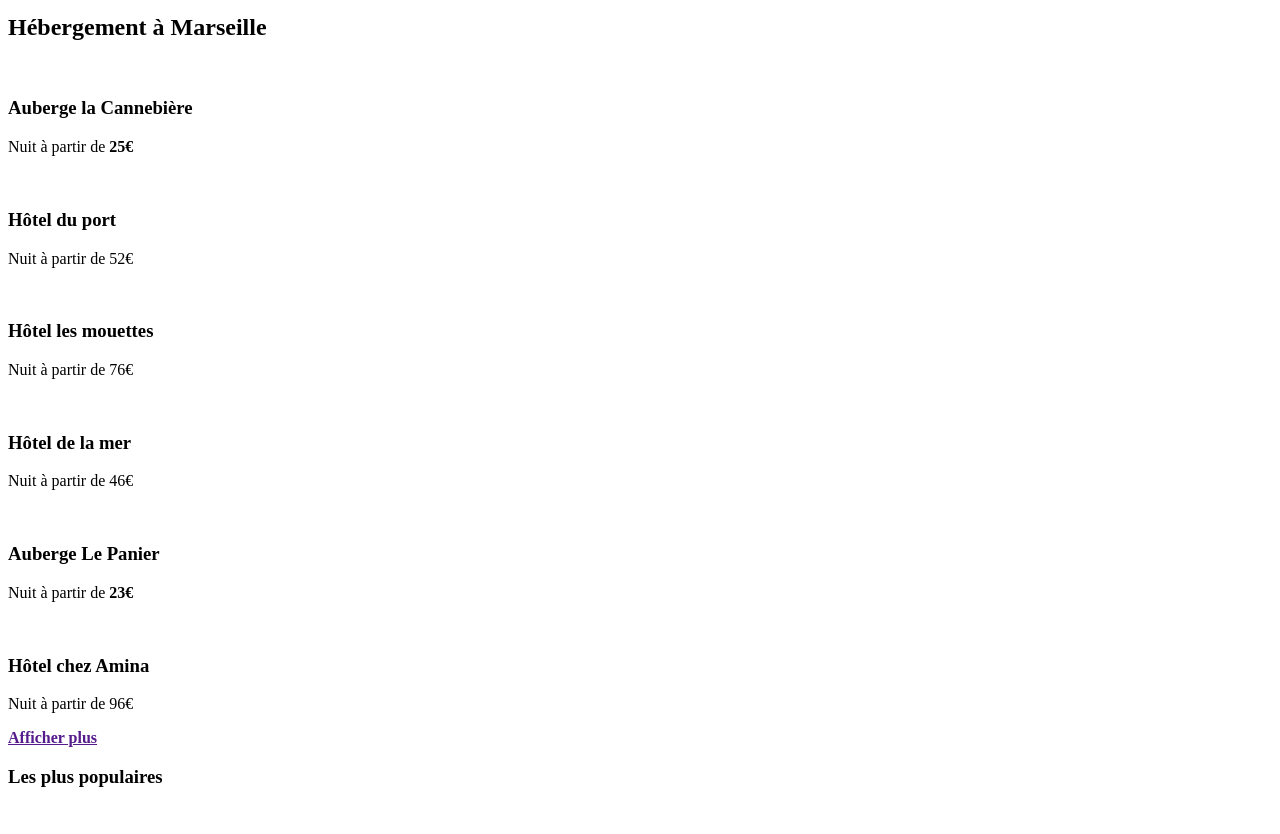
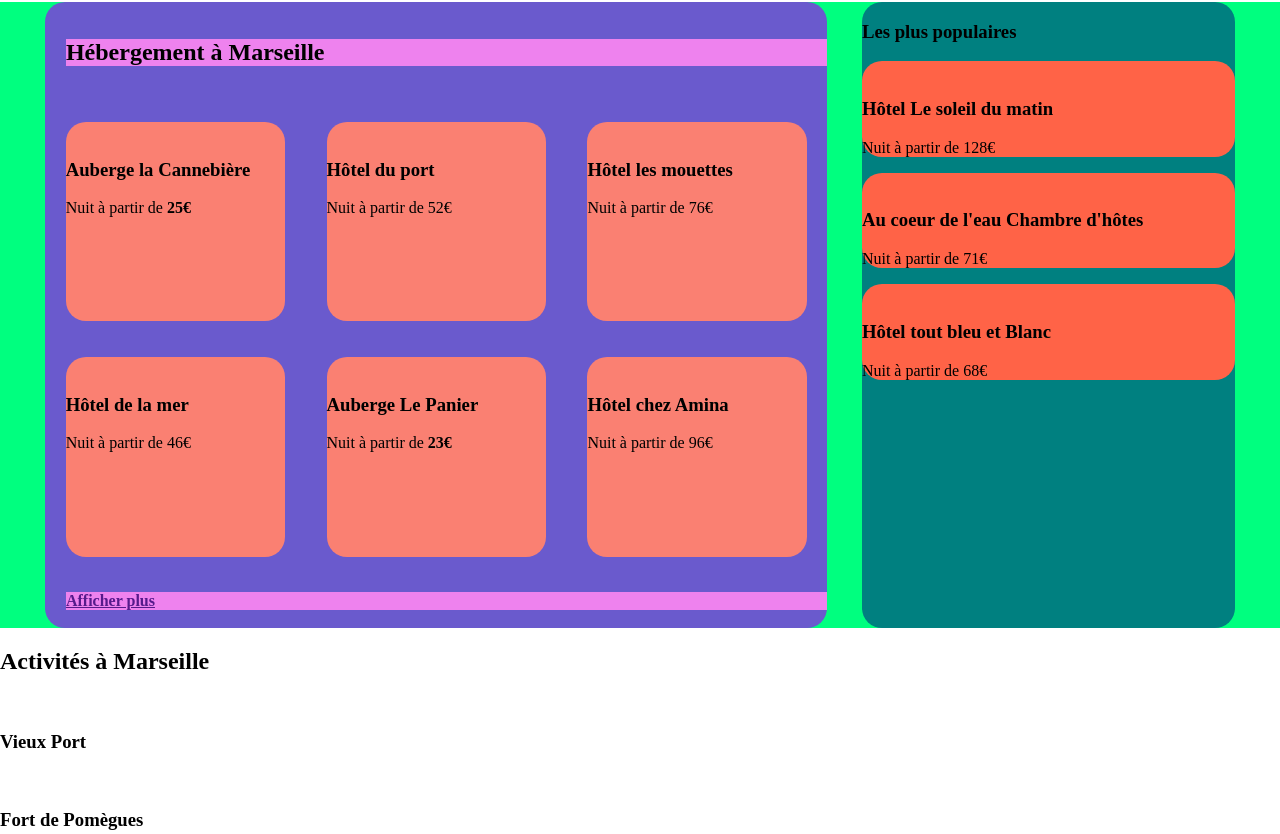
Before and after one commit to ExvigilareGemini/AdelinDubois_2_20112020, a plain HTML site: page index.html in a window 1280 px wide. Shown: the part 407-1241 px from the top of the page. Drawn offline with Linux system fonts and the light colour scheme.

Commit message:
HTML : add class border_round -> pins, sections || CSS : flex -> section hebergement, container_herbergement

```diff
--- a/index.html
+++ b/index.html
@@ -4,6 +4,7 @@
     <meta charset="UTF-8">
     <meta name="viewport" content="width=device-width, initial-scale=1.0">
     <title>Document</title>
+    <link rel="stylesheet" href="./style.css">
 </head>
 <body>
 
@@ -60,9 +61,9 @@
 
     <section class="hebergement">
 
-        <div class="container_hebergement">
-            <h2>Hébergement à Marseille</h2>
-            <div class="pin">
+        <div class="container_hebergement border_round">
+            <h2 class="flex_line">Hébergement à Marseille</h2>
+            <div class="pin border_round">
                 <img src="#" alt="">
                 <h3>Auberge la Cannebière</h3>
                 <p>Nuit à partir de <b>25€</b> </p>
@@ -72,7 +73,7 @@
                 <span class="star checked"></span>
                 <span class="star"></span>
             </div>
-            <div class="pin">
+            <div class="pin border_round">
                 <img src="#" alt="">
                 <h3>Hôtel du port</h3>
                 <p>Nuit à partir de 52€</p>
@@ -82,7 +83,7 @@
                 <span class="star checked"></span>
                 <span class="star checked"></span>
             </div>
-            <div class="pin">
+            <div class="pin border_round">
                 <img src="#" alt="">
                 <h3>Hôtel les mouettes</h3>
                 <p>Nuit à partir de 76€</p>
@@ -92,7 +93,7 @@
                 <span class="star checked"></span>
                 <span class="star"></span>
             </div>
-            <div class="pin">
+            <div class="pin border_round">
                 <img src="#" alt="">
                 <h3>Hôtel de la mer</h3>
                 <p>Nuit à partir de 46€</p>
@@ -102,7 +103,7 @@
                 <span class="star"></span>
                 <span class="star"></span>
             </div>
-            <div class="pin">
+            <div class="pin border_round">
                 <img src="#" alt="">
                 <h3>Auberge Le Panier</h3>
                 <p>Nuit à partir de <b>23€</b></p>
@@ -112,7 +113,7 @@
                 <span class="star checked"></span>
                 <span class="star"></span>
             </div>
-            <div class="pin">
+            <div class="pin border_round">
             <img src="#" alt="">
                 <h3>Hôtel chez Amina</h3>
                 <p>Nuit à partir de 96€</p>
@@ -123,16 +124,16 @@
                 <span class="star checked"></span>
             </div>
 
-        <a href=""><b>Afficher plus</b></a>
+        <a class="flex_line" href=""><b>Afficher plus</b></a>
 
         </div>
 
-        <div class="container_populaire">
+        <div class="container_populaire border_round">
 
             <h3>Les plus populaires</h3>
             <span class="icon_populaire"></span>
 
-            <div class="pin_2">
+            <div class="pin_2 border_round">
                 <img src="#" alt="">
                 <h3>Hôtel Le soleil du matin</h3>
                 <p>Nuit à partir de 128€</p>
@@ -143,7 +144,7 @@
                 <span class="star checked"></span>
             </div>
 
-            <div class="pin_2">
+            <div class="pin_2 border_round">
                 <img src="#" alt="">
                 <h3>Au coeur de l'eau Chambre d'hôtes</h3>
                 <p>Nuit à partir de 71€</p>
@@ -154,7 +155,7 @@
                 <span class="star"></span>
             </div>
 
-            <div class="pin_2">
+            <div class="pin_2 border_round">
                 <img src="#" alt="">
                 <h3>Hôtel tout bleu et Blanc</h3>
                 <p>Nuit à partir de 68€</p>
@@ -175,32 +176,32 @@
 
         <h2>Activités à Marseille</h2>
 
-        <div class="pin3">
+        <div class="pin3 border_round">
             <img src="#" alt="">
             <h3>Vieux Port</h3>
         </div>
 
-        <div class="pin3">
+        <div class="pin3 border_round">
             <img src="#" alt="">
             <h3>Fort de Pomègues</h3>
         </div>
 
-        <div class="pin3">
+        <div class="pin3 border_round">
             <img src="#" alt="">
             <h3>Îles du Frioul</h3>
         </div>
 
-        <div class="pin3">
+        <div class="pin3 border_round">
             <img src="#" alt="">
             <h3>Parc National des Calanques</h3>
         </div>
 
-        <div class="pin3">
+        <div class="pin3 border_round">
             <img src="#" alt="">
             <h3>Notre-Dame-de-la-Garde</h3>
         </div>
 
-        <div class="pin3">
+        <div class="pin3 border_round">
             <img src="#" alt="">
             <h3>Parc Longchamp</h3>
         </div>
--- /dev/null
+++ b/style.css
@@ -0,0 +1,48 @@
+body {
+    margin: 0 0 0 0;
+}
+
+
+
+.hebergement {
+    display: flex;
+    background-color: springgreen;
+    height : 626px;
+}
+
+.container_hebergement {
+    display: flex;
+    background-color: slateblue;
+    margin-left: 3.5%;
+    width: 61.14%;
+    flex-direction: row;
+    flex-wrap: wrap;
+    justify-content: space-around;
+    align-content: space-around;
+}
+
+.container_populaire {
+    background-color: teal;
+    margin-left: 2.7%;
+    width: 29.16%;
+}
+
+.flex_line {
+    width: 100%;
+    background-color: violet;
+    margin-left: 2.7%;
+}
+
+.border_round {
+    border-radius: 20px;
+}
+
+.pin {
+    background-color: salmon;
+    width : 28%;
+    height: 31.9%;
+}
+
+.pin_2 {
+    background-color: tomato;
+}
```
